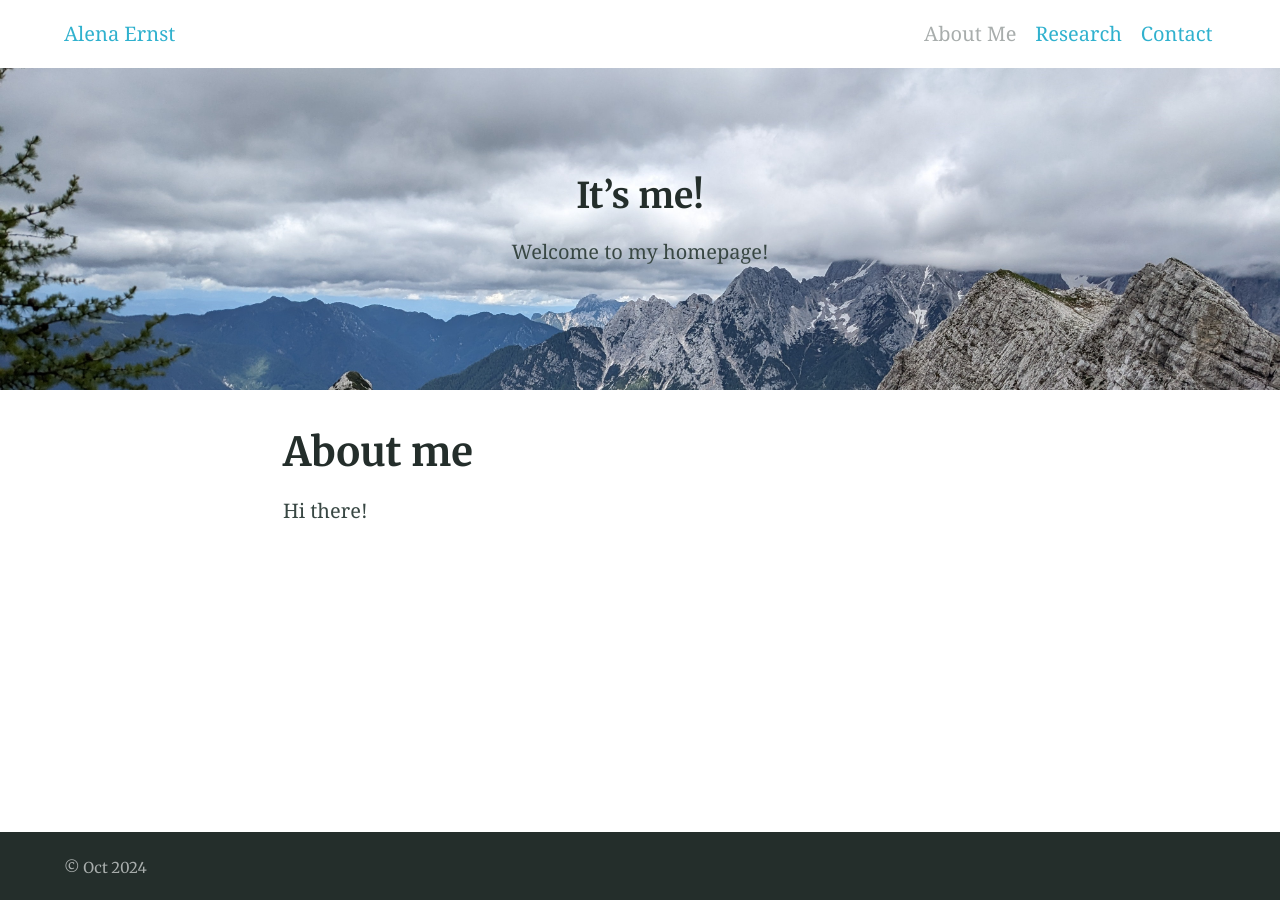
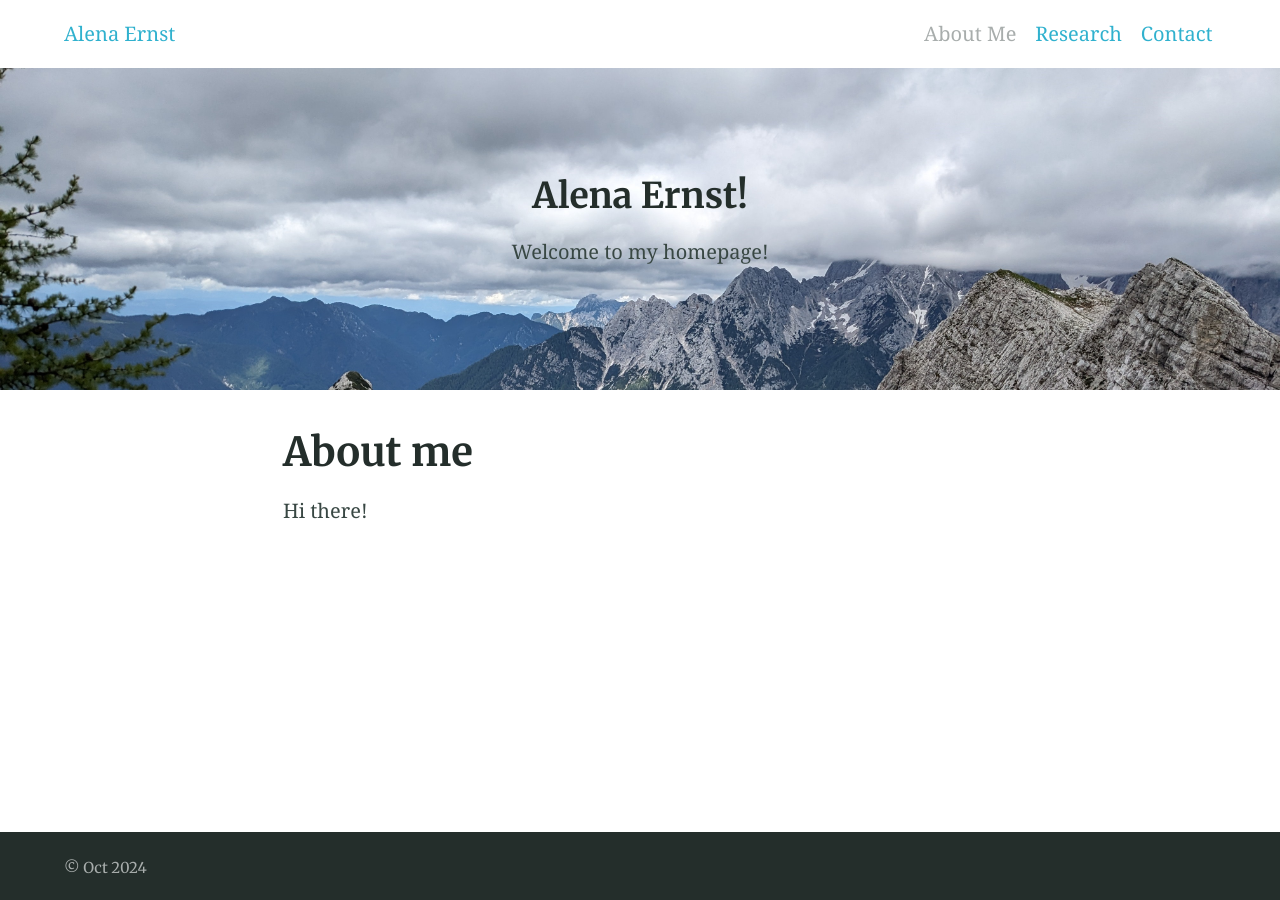
Before and after one commit to alenaernst/alenaernst.github.io, a Jekyll site: the page built from index.md, in a window 1280 px wide. Built offline with Jekyll 4.4.1, drawn with Linux system fonts in a browser that asks for light colours.

Commit message:
Update index.md

```diff
--- a/index.md
+++ b/index.md
@@ -1,7 +1,7 @@
 ---
 title: About me
 feature_text: |
-  ## It's me!
+  ## Alena Ernst!
   Welcome to my homepage!
 feature_image:   "/assets/my-picturecut.jpg"
 excerpt: "Alembic is a starting point for [Jekyll](https://jekyllrb.com/) projects. Rather than starting from scratch, this boilerplate is designed to get the ball rolling immediately. Install it, configure it, tweak it, push it."
```
